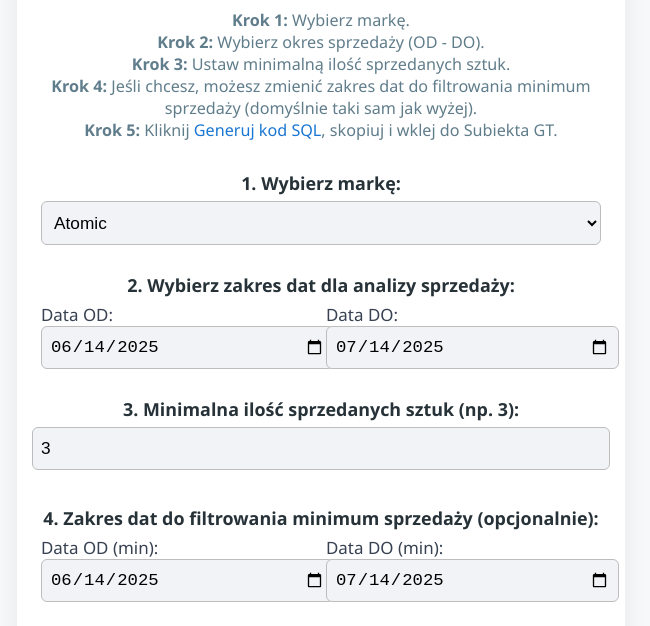
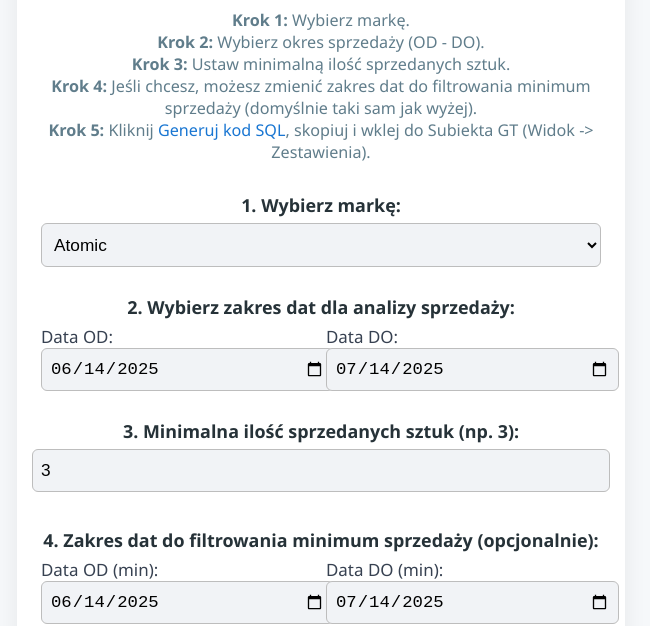
Before and after one commit to onsportgh/zestawienia, a plain HTML site: page index.html in a window 1280 px wide. Shown: the part 195-821 px from the top of the page, without its empty margins (319-969 px from the left). Drawn offline with Linux system fonts and the light colour scheme.

Commit message:
Update index.html

```diff
--- a/index.html
+++ b/index.html
@@ -110,7 +110,7 @@
             <b>Krok 2:</b> Wybierz okres sprzedaży (OD - DO).<br>
             <b>Krok 3:</b> Ustaw minimalną ilość sprzedanych sztuk.<br>
             <b>Krok 4:</b> Jeśli chcesz, możesz zmienić zakres dat do filtrowania minimum sprzedaży (domyślnie taki sam jak wyżej).<br>
-            <b>Krok 5:</b> Kliknij <span style="color:#1976d2;">Generuj kod SQL</span>, skopiuj i wklej do Subiekta GT.<br>
+            <b>Krok 5:</b> Kliknij <span style="color:#1976d2;">Generuj kod SQL</span>, skopiuj i wklej do Subiekta GT (Widok -> Zestawienia).<br>
         </div>
         <div class="step">1. Wybierz markę:</div>
         <select id="marka"></select>
```
